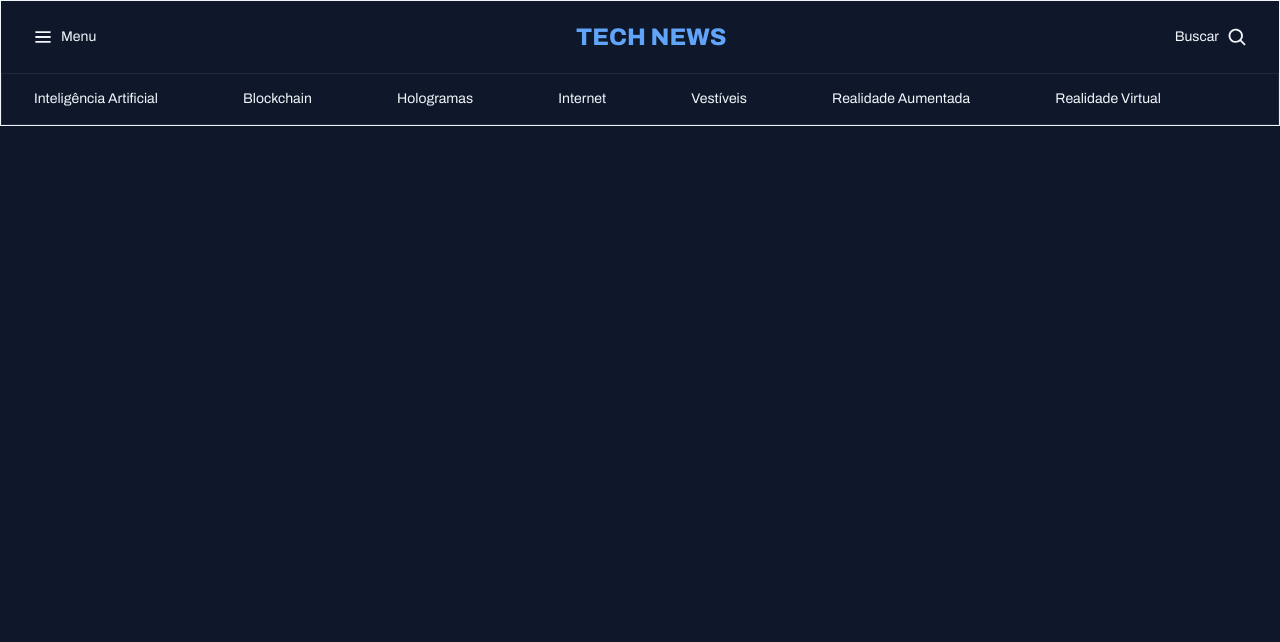
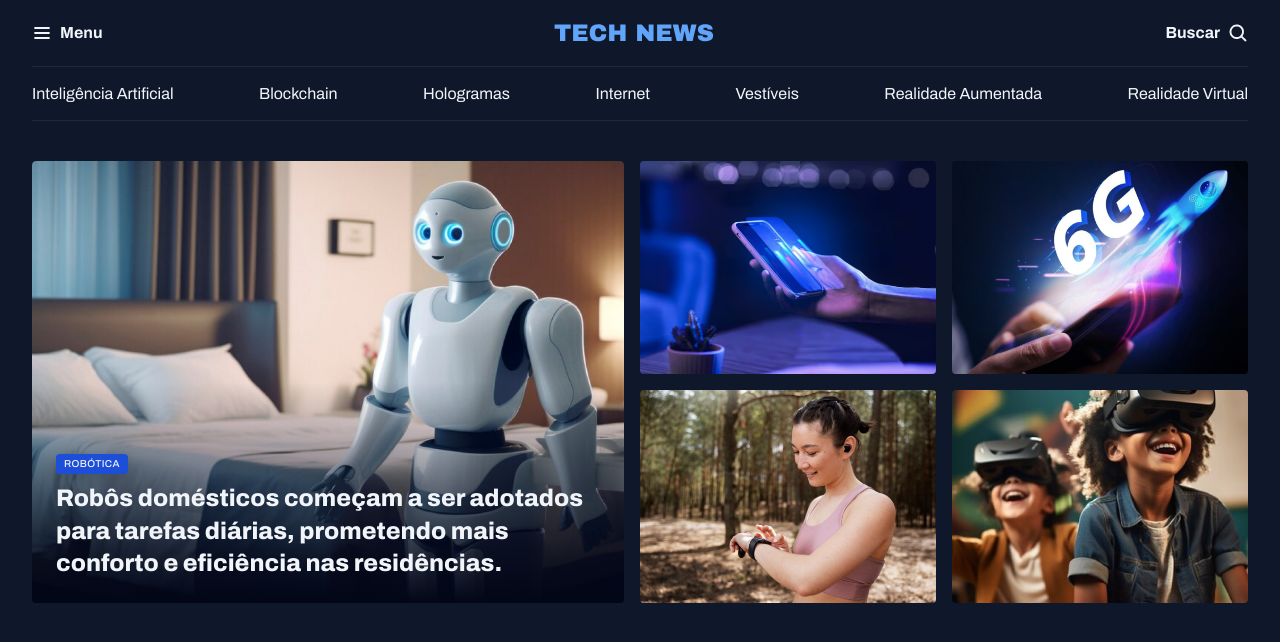
Before and after one commit to Svaisser/News, a plain HTML site: page index.html in a window 1280 px wide. Drawn offline with Linux system fonts and the light colour scheme.

Commit message:
Ajuste de imagens e o card

```diff
--- a/index.html
+++ b/index.html
@@ -12,33 +12,63 @@
     <link rel="stylesheet" href="./style/index.css">
     <link href="https://fonts.googleapis.com/css2?family=Archivo:ital,wght@0,100..900;1,100..900&display=swap"
         rel="stylesheet">
+
 </head>
 
 <body>
-    <nav>
-        <header>
-            <div class="left">
-                <img src="./assets/icons/List.svg" alt="Menu">
-                <p>Menu</p>
+    <header class="container">
+        <nav id="primary" class="grid grid-flow-col">
+            <div>
+                <img src="./assets/icons/List.svg" alt="Ícone do menu">
+                <strong>Menu</strong>
             </div>
-            <h1>TECH NEWS</h1>
-            <div class="right">
-                <p>Buscar</p>
-                <img src="./assets/icons/MagnifyingGlass.svg" alt="Buscar">
+            <div>
+                <img src="./assets/icons/Tech News.svg" alt="Logo">
             </div>
-        </header>
-        <div class="links">
-            <ul>
-                <li><a href="#">Inteligência Artificial</a></li>
-                <li><a href="#">Blockchain</a></li>
-                <li><a href="#">Hologramas</a></li>
-                <li><a href="#">Internet</a></li>
-                <li><a href="#">Vestíveis</a></li>
-                <li><a href="#">Realidade Aumentada</a></li>
-                <li><a href="#">Realidade Virtual</a></li>
-            </ul>
-        </div>
-    </nav>
+            <div>
+                <strong>Buscar</strong>
+                <img src="./assets/icons/MagnifyingGlass.svg" alt="Ícone de busca">
+            </div>
+        </nav>
+        <nav id="secondary" class="grid grid-flow-col">
+            <a href="#">Inteligência Artificial</a>
+            <a href="#">Blockchain</a>
+            <a href="#">Hologramas</a>
+            <a href="#">Internet</a>
+            <a href="#">Vestíveis</a>
+            <a href="#">Realidade Aumentada</a>
+            <a href="#">Realidade Virtual</a>
+        </nav>
+    </header>
+
+    <main class="grid container">
+        <section id="featured" class="grid grid-flow-col gap-16">
+            <div class="card">
+                <img src="assets/image/Image 01.png" alt="">
+
+                <figcaption>
+                    <span class="content-tag">Robótica</span>
+                    <h2 class="text-2xl">Robôs domésticos começam a ser adotados para tarefas diárias, prometendo mais conforto e
+                        eficiência nas residências.</h2>
+                </figcaption>
+            </div>
+
+            <div class="grid grid-cols-2 gap-16">
+                <div>
+                    <img src="assets/image/Image 02.png" alt="">
+                </div>
+                <div>
+                    <img src="assets/image/Image 03.png" alt="">
+                </div>
+                <div>
+                    <img src="assets/image/Image 04.png" alt="">
+                </div>
+                <div>
+                    <img src="assets/image/Image 05.png" alt="">
+                </div>
+            </div>
+        </section>
+    </main>
 </body>
 
 </html>
--- a/style/global.css
+++ b/style/global.css
@@ -18,7 +18,7 @@
     --h3: 800 14px/140% var(--font-family);
     --text-span: 600 14px/145% var(--font-family);
     --text: 400 16px/160% var(--font-family);
-    --text: 400 14px/160% var(--font-family);
+    --text-sm: 400 14px/160% var(--font-family);
 }
 
 body{
@@ -39,3 +39,29 @@ a:hover{
 h1,h2,h3 {
     font: inherit;
 }
+
+img {
+    max-width: 100%;
+}
+
+.container {
+    max-width: 1280px;
+    padding-inline: 32px;
+    margin-inline: auto;
+}
+
+main {
+    margin-top: 40px;
+}
+
+.content-tag {
+    display: inline-block;
+    background-color: var(--brand-color-dark);
+    padding: 4px 8px;
+    border-radius: 4px;
+    font: 500 10px/1.2 var(--font-family);
+    text-transform: uppercase;
+    letter-spacing: 0.04em;
+    color: var(--text-color-primary);
+    box-shadow: 0px 4px 16px rgba(2, 6, 23, 0.251);
+}
--- /dev/null
+++ b/style/header.css
@@ -0,0 +1,27 @@
+#primary {
+    padding-block: 20px;
+
+    div {
+        display: flex;
+        align-items: center;
+        gap: 8px;
+
+        border: 4px solid wheat solid;
+    }
+
+    /* a tecnica abaixo é chamada de nesting css */
+    div:nth-child(2){
+        margin-inline: auto;
+    }
+
+    div:nth-child(3){
+        justify-self: end;
+    }
+}
+
+#secondary {
+    padding-block: 14px;
+    border: 1px solid var(--stroke-color);
+    border-inline: none;
+    justify-content: space-between;
+}
--- a/style/index.css
+++ b/style/index.css
@@ -1,2 +1,4 @@
 @import url(global.css);
-@import url(nav.css);
+@import url(header.css);
+@import url(utility.css);
+@import url(sections.css);
--- a/style/nav.css
+++ /dev/null
@@ -1,46 +0,0 @@
-.links {
-    border: 1px solid var(--stroke-color);
-    padding: 14px 32px;
-}
-
-ul {
-    display: grid;
-    list-style: none;
-    grid-auto-flow: column
-}
-
-nav {
-    border: 1px solid;
-}
-
-header {
-    height: 72px;
-    padding: 20px;
-    display: flex;
-    align-items: center;
-    position: relative;
-}
-
-.right{
-    display: flex;
-    position: absolute;
-    margin: 24px 0px;
-    right: 32px;
-    gap: 8px;
-}
-
-.left{
-    display: flex;
-    position: absolute;
-    margin: 24px 0px;
-    left: 32px;
-    gap: 8px;
-}
-
-header h1 {
-    font: var(--h1);
-    position: absolute;
-    left: 45%;
-    order: 1;
-    color: var(--brand-color-light);
-}
--- /dev/null
+++ b/style/sections.css
@@ -0,0 +1,32 @@
+#featured {
+    img {
+        height: 100%;
+        object-fit: cover;
+        border-radius: 4px;
+
+    }
+
+    .card {
+        border-radius: 4px;
+        overflow: hidden;
+        position: relative;
+
+        &::before {
+            content: "";
+            inset: 0;
+            position: absolute;
+            top: 50%;
+            background: linear-gradient(180deg, rgba(2, 6, 23, 0) 0%, #020617 100%);
+        }
+
+        figcaption {
+            position: absolute;
+            bottom: 0;
+            padding: 24px;
+
+            h2 {
+                margin-top: 8px;
+            }
+        }
+    }
+}
--- /dev/null
+++ b/style/utility.css
@@ -0,0 +1,33 @@
+/* utility-first */
+
+.grid {
+    display: grid;
+}
+
+.grid-flow-col {
+    grid-auto-flow: column;
+}
+
+.grid-cols-2{
+    grid-template-columns: 1fr 1fr;
+}
+
+.gap-16 {
+    gap: 16px;
+}
+
+.text-2xl {
+    font: var(--h1);
+
+}
+.text-xl {
+    font: var(--h2);
+}
+
+.text-lg {
+    font: var(--h3);
+}
+
+.text-sm {
+    font: var(--text-sm);
+}
```
Also changed, not shown: assets/icons/ArrowRight-Hover.svg (added), assets/icons/ArrowRight.svg, assets/icons/Tech News.svg (added).
